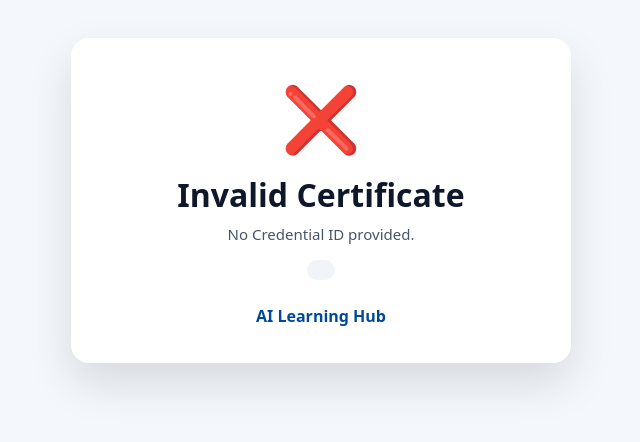
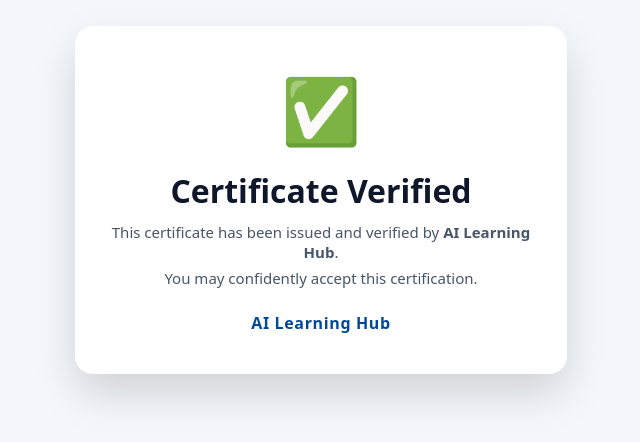
Before and after one commit to jguruge/verify, a plain HTML site: page index.html in a window 1280 px wide. Shown: the part 200-642 px from the top of the page, without its empty margins (319-959 px from the left). Drawn offline with Linux system fonts and the light colour scheme.

Commit message:
Update certificate verification page content and style

```diff
--- a/index.html
+++ b/index.html
@@ -1,9 +1,9 @@
 <!DOCTYPE html>
 <html lang="en">
 <head>
-  <meta charset="UTF-8" />
-  <title>Certificate Verification</title>
-  <meta name="viewport" content="width=device-width, initial-scale=1.0" />
+  <meta charset="UTF-8">
+  <title>Certificate Verified</title>
+  <meta name="viewport" content="width=device-width, initial-scale=1.0">
 
   <style>
     body {
@@ -18,21 +18,21 @@
 
     .card {
       background: #ffffff;
-      padding: 36px 40px;
+      padding: 40px 36px;
       border-radius: 18px;
-      box-shadow: 0 20px 45px rgba(0,0,0,0.12);
+      text-align: center;
+      box-shadow: 0 20px 45px rgba(0,0,0,0.15);
       max-width: 420px;
       width: 100%;
-      text-align: center;
     }
 
     .icon {
       font-size: 64px;
-      margin-bottom: 12px;
+      margin-bottom: 16px;
     }
 
     h1 {
-      margin: 0 0 8px;
+      margin: 0 0 10px;
       color: #0f172a;
     }
 
@@ -42,60 +42,29 @@
       margin: 6px 0;
     }
 
-    .id {
-      background: #f1f5f9;
-      padding: 10px 14px;
-      border-radius: 10px;
-      font-family: ui-monospace, SFMono-Regular, Menlo, monospace;
-      font-size: 14px;
-      margin-top: 10px;
-      display: inline-block;
-    }
-
     .brand {
-      margin-top: 20px;
+      margin-top: 24px;
       font-weight: 700;
       color: #004999;
+      letter-spacing: 0.04em;
     }
   </style>
 </head>
 <body>
 
-  <div class="card" id="card">
-    <div id="icon" class="icon">⏳</div>
-    <h1 id="status">Checking certificate…</h1>
-    <p id="message"></p>
-    <div id="cid" class="id"></div>
+  <div class="card">
+    <div class="icon">✅</div>
+    <h1>Certificate Verified</h1>
+    <p>
+      This certificate has been issued and verified by
+      <strong>AI Learning Hub</strong>.
+    </p>
+    <p>
+      You may confidently accept this certification.
+    </p>
+
     <div class="brand">AI Learning Hub</div>
   </div>
 
-  <script>
-    const params = new URLSearchParams(window.location.search);
-    const certId = params.get("id");
-
-    const status = document.getElementById("status");
-    const message = document.getElementById("message");
-    const icon = document.getElementById("icon");
-    const cid = document.getElementById("cid");
-
-    if (!certId) {
-      icon.textContent = "❌";
-      status.textContent = "Invalid Certificate";
-      message.textContent = "No Credential ID provided.";
-    } else if (certId.startsWith("AILH")) {
-      icon.textContent = "✅";
-      status.textContent = "Certificate Verified";
-      message.textContent =
-        "This certificate is verified as an authentic AI Learning Hub certificate.";
-      cid.textContent = certId;
-    } else {
-      icon.textContent = "❌";
-      status.textContent = "Certificate Not Verified";
-      message.textContent =
-        "This credential ID is not recognized as a valid AI Learning Hub certificate.";
-      cid.textContent = certId;
-    }
-  </script>
-
 </body>
 </html>
```
